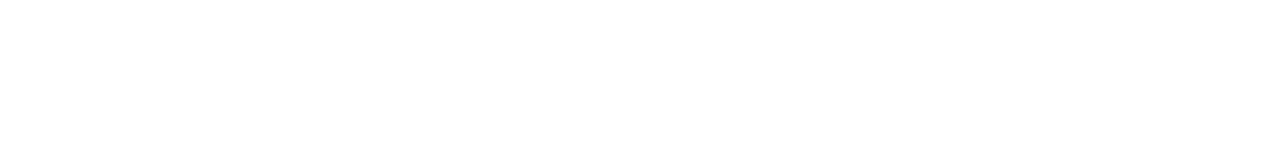
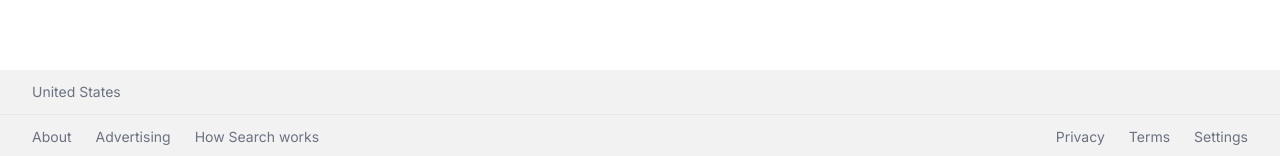
Before and after one commit to Tskhvedadze/google-clone-next.js, a Next.js app: page / in a window 1280 px wide. Shown: the part 641-797 px from the top of the page. Built offline with nearby package versions, Linux system fonts and the light colour scheme; no server answers.

Commit message:
add footer component

```diff
--- /dev/null
+++ b/src/app/components/footer/Footer.tsx
@@ -0,0 +1,24 @@
+import { CountryLookUp } from "./components/CountryLookUp";
+
+export const Footer = () => {
+  return (
+    <footer className="absolute bottom-0 text-sm text-gray-500 bg-[#f2f2f2] w-full">
+      <div className="border-b px-8 py-3">
+        <CountryLookUp />
+      </div>
+      <div className="flex flex-col sm:flex-row justify-between items-center px-8 py-3 space-y-7 sm:space-y-0">
+        <ul className="flex items-center space-x-6">
+          <li className="link">About</li>
+          <li className="link">Advertising</li>
+          <li className="link">How Search works</li>
+        </ul>
+
+        <ul className="flex items-center space-x-6">
+          <li className="link">Privacy</li>
+          <li className="link">Terms</li>
+          <li className="link">Settings</li>
+        </ul>
+      </div>
+    </footer>
+  );
+};
--- /dev/null
+++ b/src/app/components/footer/components/CountryLookUp.tsx
@@ -0,0 +1,19 @@
+"use client";
+
+import { useState, useEffect } from "react";
+
+type CountryLookUpProps = {};
+
+export const CountryLookUp = ({}: CountryLookUpProps) => {
+  const [country, setCountry] = useState("United States");
+
+  useEffect(() => {
+    fetch(
+      `https://extreme-ip-lookup.com/json/?key=${process.env.NEXT_PUBLIC_IP_API_KEY}`
+    )
+      .then((res) => res.json())
+      .then((data) => setCountry(data?.country));
+  }, []);
+
+  return <>{country}</>;
+};
--- a/src/app/components/index.ts
+++ b/src/app/components/index.ts
@@ -1,2 +1,3 @@
 export { HomeHeader } from "./HomeHeader/HomeHeader";
 export { HomeSearch } from "./HomeSearch/HomeSearch";
+export { Footer } from "./footer/Footer";
--- a/src/app/globals.css
+++ b/src/app/globals.css
@@ -7,4 +7,8 @@
     @apply bg-[#f8f9fa]
     rounded-md text-sm text-gray-800 hover:ring-1 hover:ring-gray-200 focus:outline-none active:ring-gray-300 hover:shadow-md w-36 h-10 transition-shadow select-none;
   }
+
+  .link {
+    @apply hover:underline cursor-pointer;
+  }
 }
--- a/src/app/layout.tsx
+++ b/src/app/layout.tsx
@@ -1,6 +1,8 @@
 import "./globals.css";
 import type { Metadata } from "next";
 import { Inter } from "next/font/google";
+
+import { Footer } from "./components";
 
 const inter = Inter({ subsets: ["latin"] });
 
@@ -16,7 +18,10 @@
 }) {
   return (
     <html lang="en">
-      <body className={inter.className}>{children}</body>
+      <body className={inter.className}>
+        {children}
+        <Footer />
+      </body>
     </html>
   );
 }
```
